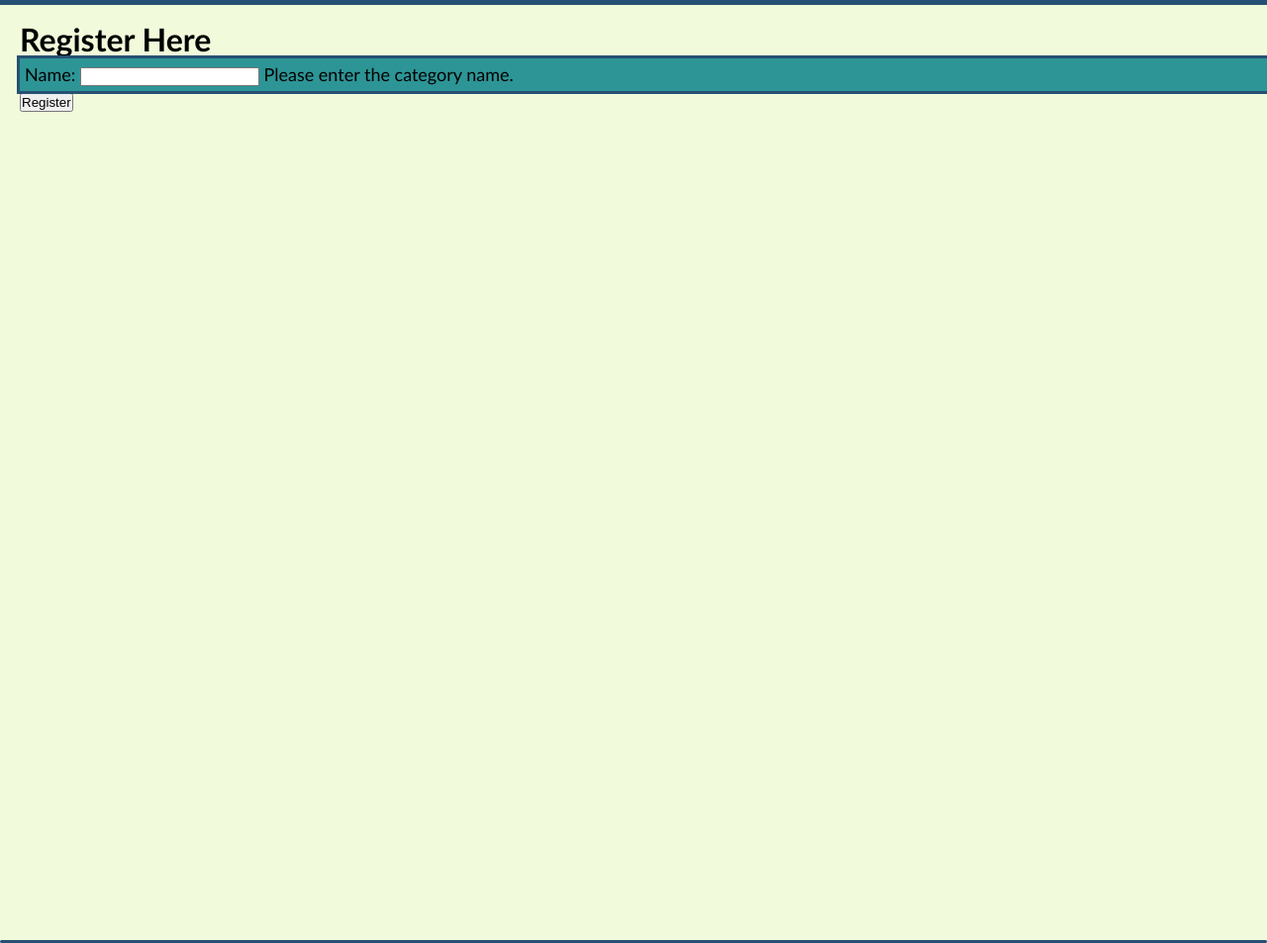
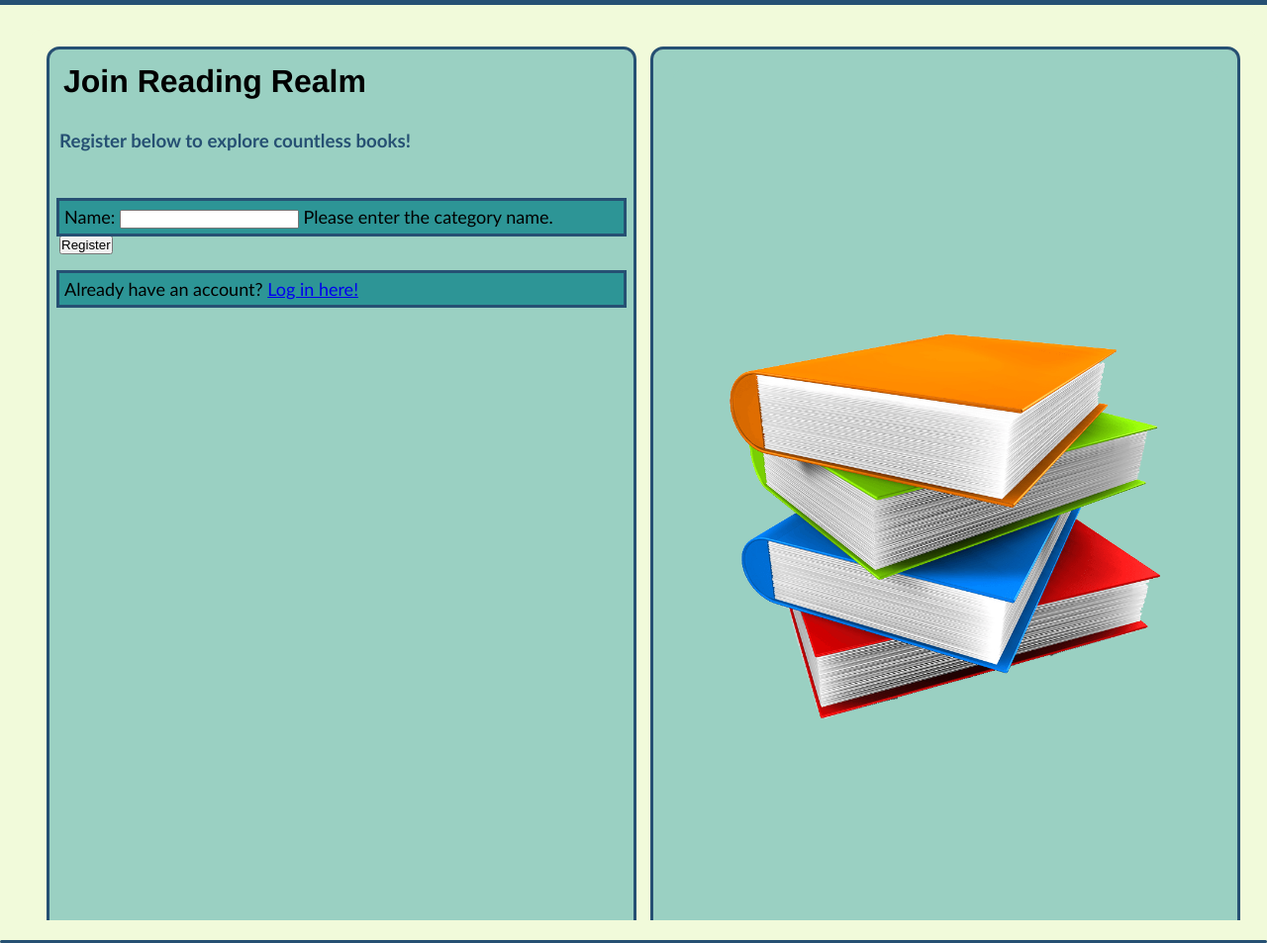
Before and after one commit to nurhussein1/e15wad, a Django app: template templates/registration/registration_form.html in a window 1280 px wide. Shown: the part 111-1064 px from the top of the page at 99% size. Run offline with Django 3.2, Linux system fonts and the light colour scheme; the template is opened without the code that fills it: values that come from a table or form of the project are taken from there, others are empty.

Commit message:
style of registration changed to look similar to login

```diff
--- a/templates/registration/registration_form.html
+++ b/templates/registration/registration_form.html
@@ -4,21 +4,28 @@
 {% block title_block %}
 Registration
 {% endblock %}
-
 {% block body_block %}
-    <head>
-        <title>Reading Realm - Register</title>
-    </head>
-
-    <body>
-        <h1>Register Here</h1>
-
+<div class="container">
+    <div class="column">
+        <h1>Join Reading Realm</h1><br>
+        <h3>Register below to explore countless books!</h3><br>
+        <br>
         <form method="post" enctype="multipart/form-data">
             {% csrf_token %}
-
             {{ form.as_p }}
-
             <input type="submit" value="Register" />
+            <br>
         </form>
-    </body>
+        <br>
+        <p>
+        Already have an account?
+        <a href="{% url 'auth_login' %}">Log in here!</a>
+        </p>
+    </div>
+    <div class="column">
+        <div class="bookCentre">
+            <img src="{% static 'books.png' %}" width="400" height="300">
+        </div>
+    </div>
+</div>
 {% endblock %}
```
